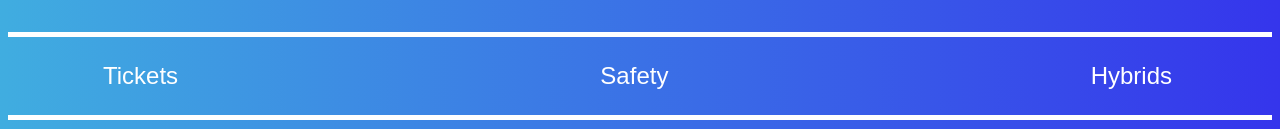
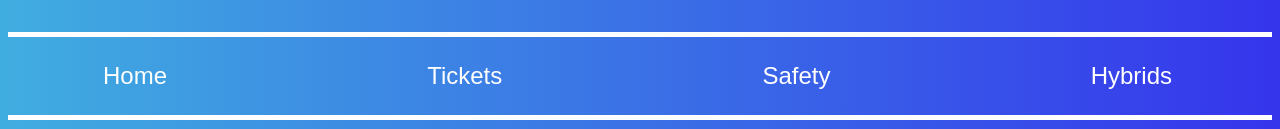
Before and after one commit to chachachawithlife/Aiden, a plain HTML site: page safety.html in a window 1280 px wide. Shown: the part 401-530 px from the top of the page. Drawn offline with Linux system fonts and the light colour scheme.

Commit message:
Update safety.html

```diff
--- a/safety.html
+++ b/safety.html
@@ -9,6 +9,8 @@
             <img class="logo" src="https://cdn.freebiesupply.com/logos/large/2x/jurassic-world-title-logo-png-transparent.png"/width="500px"/>
         </header>
         <nav>
+
+            <a class="nav-link" href="index.html">Home</a>
             <a class="nav-link" href="ticket.html">Tickets</a>
             <a class="nav-link" href="safety.html">Safety</a>
             <a class="nav-link" href="hybrids.html">Hybrids</a>
```
